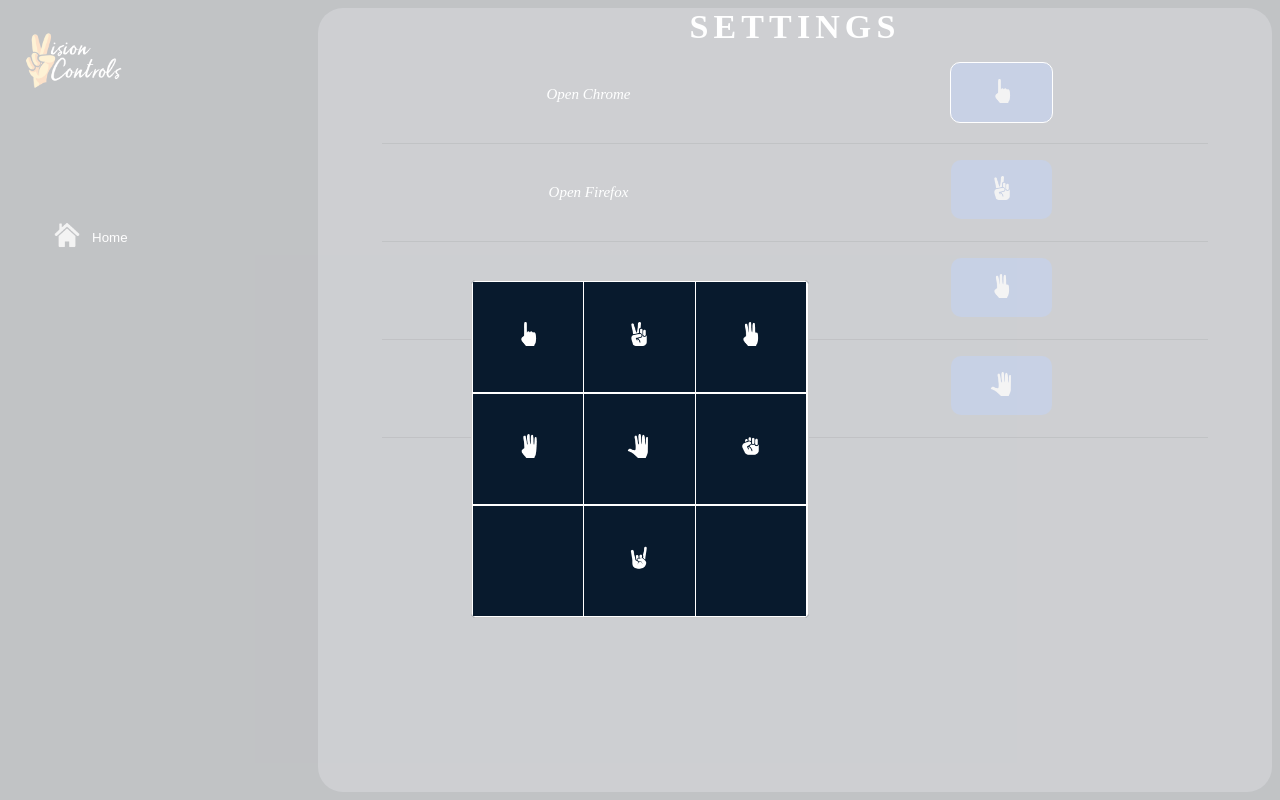
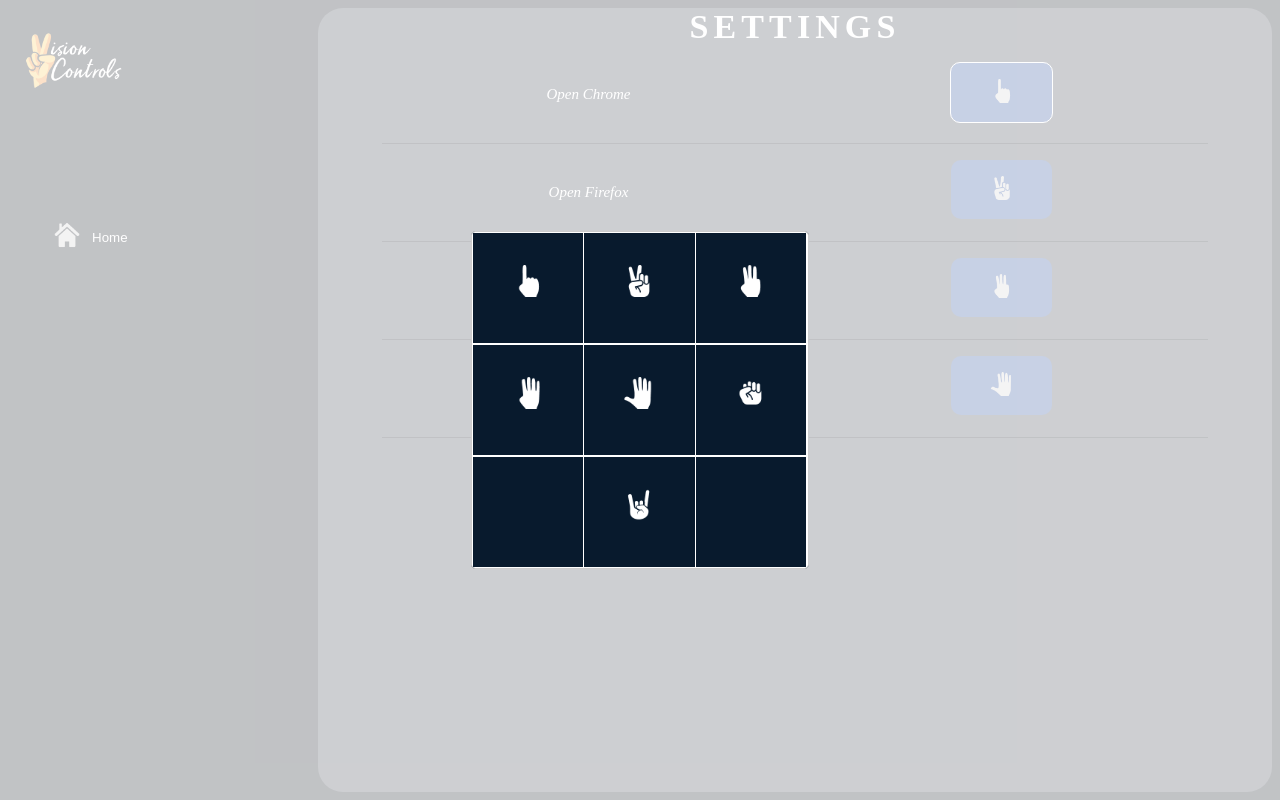
Before and after one commit to aggie-coding-club/Gesture, a React (Create React App) app in the folder front-end/: page /settings in a window 1280 px wide. Both pictures are taken after a click on the button 1001 px from the left and 91 px from the top of the page. Built offline with nearby package versions, Linux system fonts and the light colour scheme.

Commit message:
changed deafult window / modal size

```diff
--- a/front-end/public/main.js
+++ b/front-end/public/main.js
@@ -4,7 +4,7 @@ const path = require("path");
 function createWindow() {
   const win = new BrowserWindow({
     width: 800,
-    height: 600,
+    height: 500,
     autoHideMenuBar: true,
     webPreferences: {
       nodeIntegration: true,
--- a/front-end/src/components/Settings/GestureBox.js
+++ b/front-end/src/components/Settings/GestureBox.js
@@ -18,12 +18,12 @@ export default function GestureBox({ name, newSetting, redNum }) {
   };
 
   const gestures = {
-    padding: "5vh",
+    padding: "4vh",
   };
 
   const imgFormat = {
     width: "auto",
-    height: "3vh",
+    height: "4vh",
   };
 
   function handleClick() {
--- a/front-end/src/components/Settings/HandButtons.js
+++ b/front-end/src/components/Settings/HandButtons.js
@@ -87,7 +87,7 @@ export default function HandButtons({ dat, changeSettings }) {
             backgroundColor: "#081a2d",
             height: "42vh",
             width: "42vh",
-            margin: "30vh auto",
+            margin: "auto auto",
             padding: 0,
           },
         }}
```
